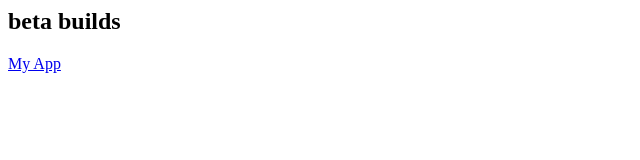
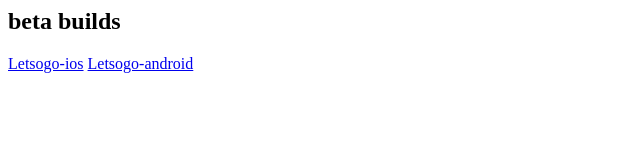
Before and after one commit to NattapongPaka/letsogo, a plain HTML site: page index.html in a window 1280 px wide. Shown: the whole page, without its empty margins (0-640 px from the left). Drawn offline with Linux system fonts and the light colour scheme.

Commit message:
update index

```diff
--- a/index.html
+++ b/index.html
@@ -4,7 +4,8 @@
 </head>
 <body>
 	<h2>beta builds</h2>
-<a href="itms-services://?action=download-manifest&amp;url=https://dl.dropboxusercontent.com/s/m7x3fcbz62zbhqp/manifest.plist">My App</a></body>
+<a href="itms-services://?action=download-manifest&amp;url=https://dl.dropboxusercontent.com/s/m7x3fcbz62zbhqp/manifest.plist">Letsogo-ios</a>
 
+<a href="https://dl.dropbox.com/s/9tl1xasbg750z5n/app-release.apk">Letsogo-android</a>
 </body>
 </html>
```
